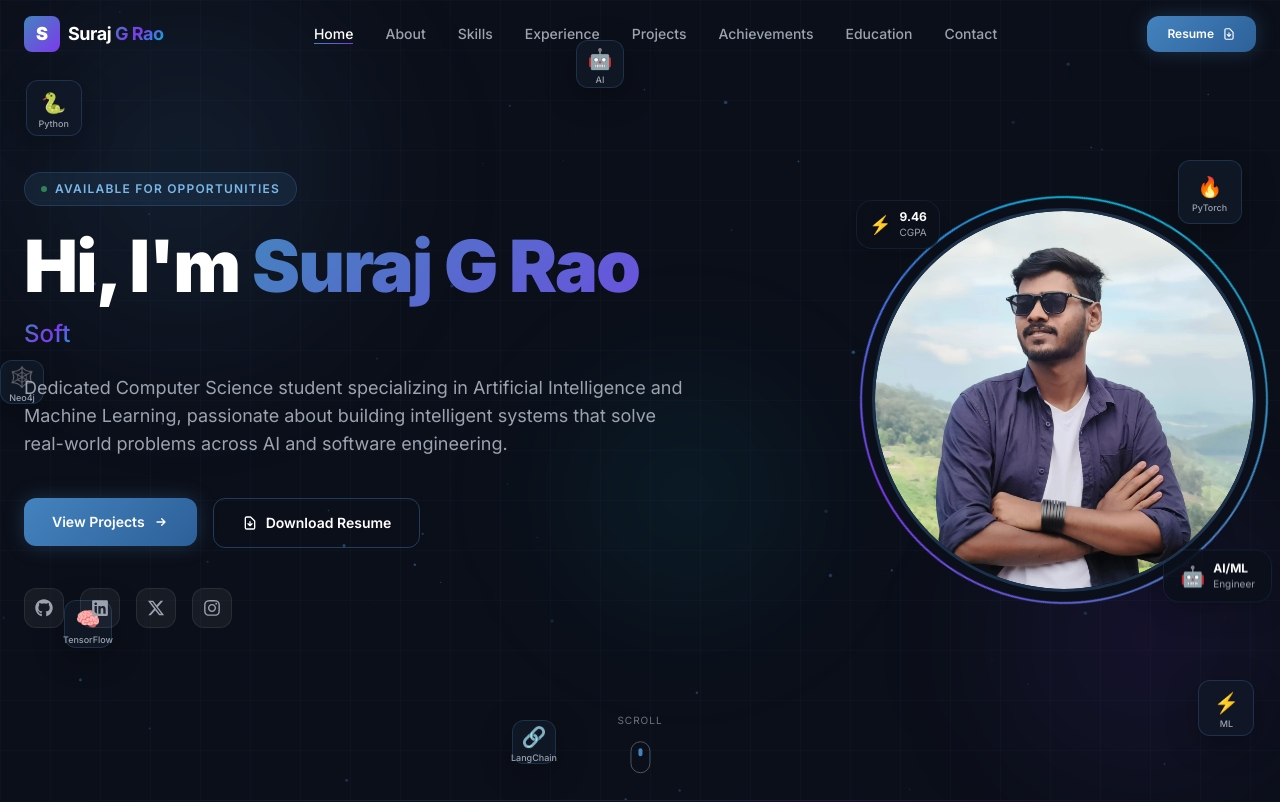
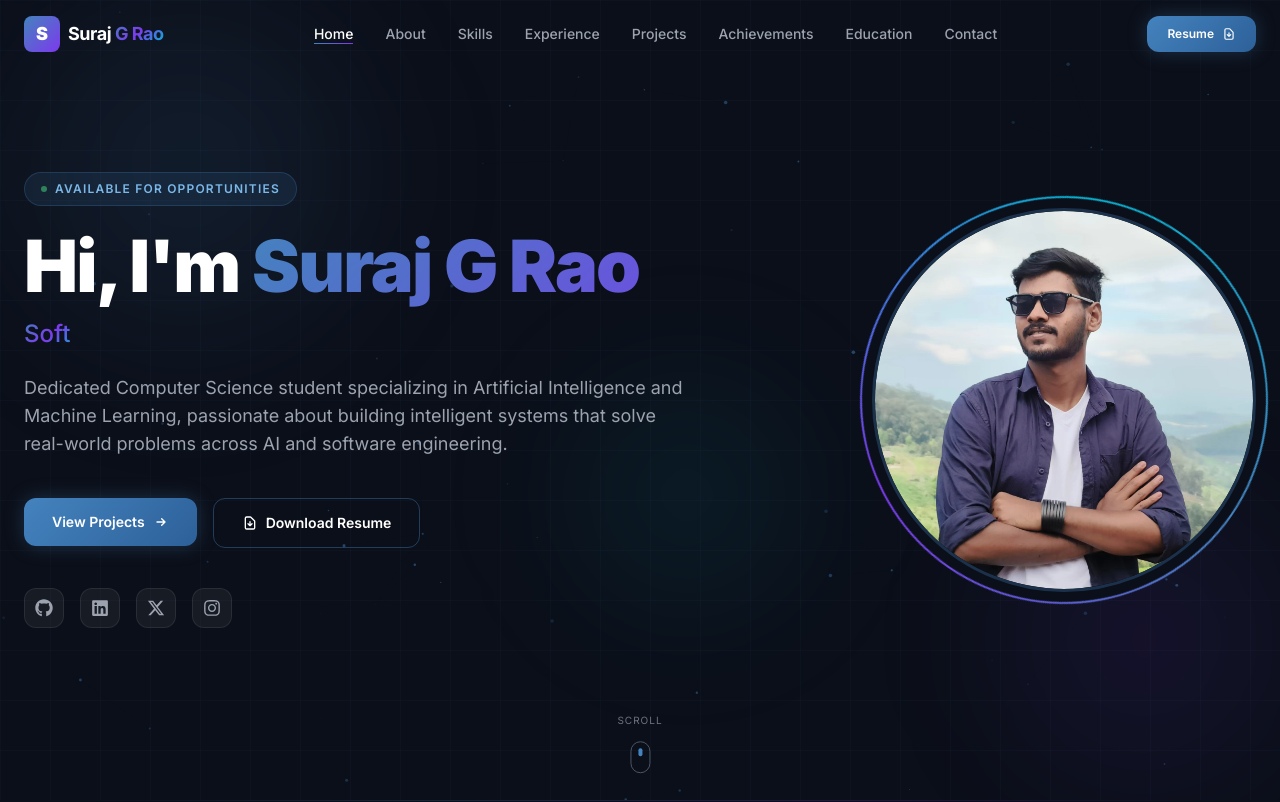
Before and after one commit to Suraj-G-Rao/My-Portfolio, a React (Vite) app: page / in a window 1280 px wide. Shown: the top 802 px of the page. Built offline with nearby package versions, Linux system fonts and the light colour scheme.

Commit message:
Removed floating icons from the home page

```diff
--- a/src/components/Hero.jsx
+++ b/src/components/Hero.jsx
@@ -99,27 +99,6 @@ const Hero = () => {
 
       {/* Particles */}
       <CanvasParticles />
-
-      {/* Floating Tech Badges */}
-      {techIcons.map((tech, i) => (
-        <motion.div
-          key={tech.label}
-          className={`floating-badge ${floatPositions[i].size} hidden xl:flex flex-col gap-0.5 px-3 py-2 z-10`}
-          style={{
-            top: floatPositions[i].top,
-            left: floatPositions[i].left,
-            right: floatPositions[i].right,
-            '--float-duration': floatPositions[i].duration,
-            '--float-delay': floatPositions[i].delay,
-          }}
-          initial={{ opacity: 1, scale: 1 }}
-          animate={{ opacity: 1, scale: 1 }}
-          transition={{ delay: 1.5 + i * 0.1, duration: 0.5, type: 'spring' }}
-        >
-          <span className="text-xl">{tech.emoji}</span>
-          <span className="text-[9px] font-medium text-gray-400 leading-none">{tech.label}</span>
-        </motion.div>
-      ))}
 
       {/* Main Content */}
       <div className="relative z-10 max-w-7xl mx-auto px-6 py-32 flex flex-col lg:flex-row items-center gap-16 w-full">
@@ -286,30 +265,6 @@ const Hero = () => {
                 className="w-full h-full object-cover rounded-full"
               />
             </div>
-            {/* Badge - bottom right */}
-            <motion.div
-              animate={{ y: [0, -8, 0] }}
-              transition={{ duration: 3, repeat: Infinity, ease: 'easeInOut' }}
-              className="absolute -bottom-4 -right-4 glass-dark rounded-2xl px-4 py-2.5 flex items-center gap-2 shadow-xl"
-            >
-              <span className="text-xl">🤖</span>
-              <div>
-                <p className="text-xs font-bold text-white">AI/ML</p>
-                <p className="text-[10px] text-gray-400">Engineer</p>
-              </div>
-            </motion.div>
-            {/* Badge - top left */}
-            <motion.div
-              animate={{ y: [0, 8, 0] }}
-              transition={{ duration: 4, repeat: Infinity, ease: 'easeInOut', delay: 1 }}
-              className="absolute -top-4 -left-4 glass-dark rounded-2xl px-3 py-2 flex items-center gap-2 shadow-xl"
-            >
-              <span className="text-lg">⚡</span>
-              <div>
-                <p className="text-xs font-bold text-white">9.46</p>
-                <p className="text-[10px] text-gray-400">CGPA</p>
-              </div>
-            </motion.div>
           </div>
         </motion.div>
       </div>
```
